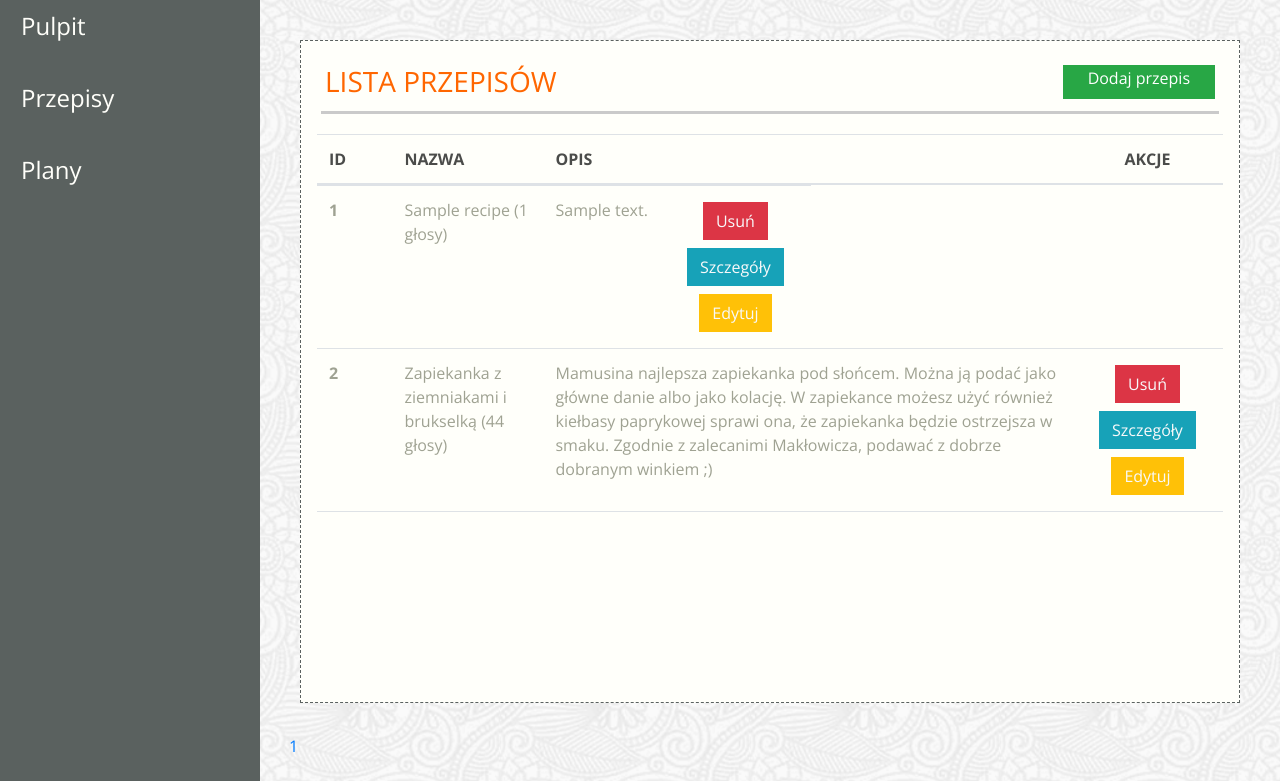
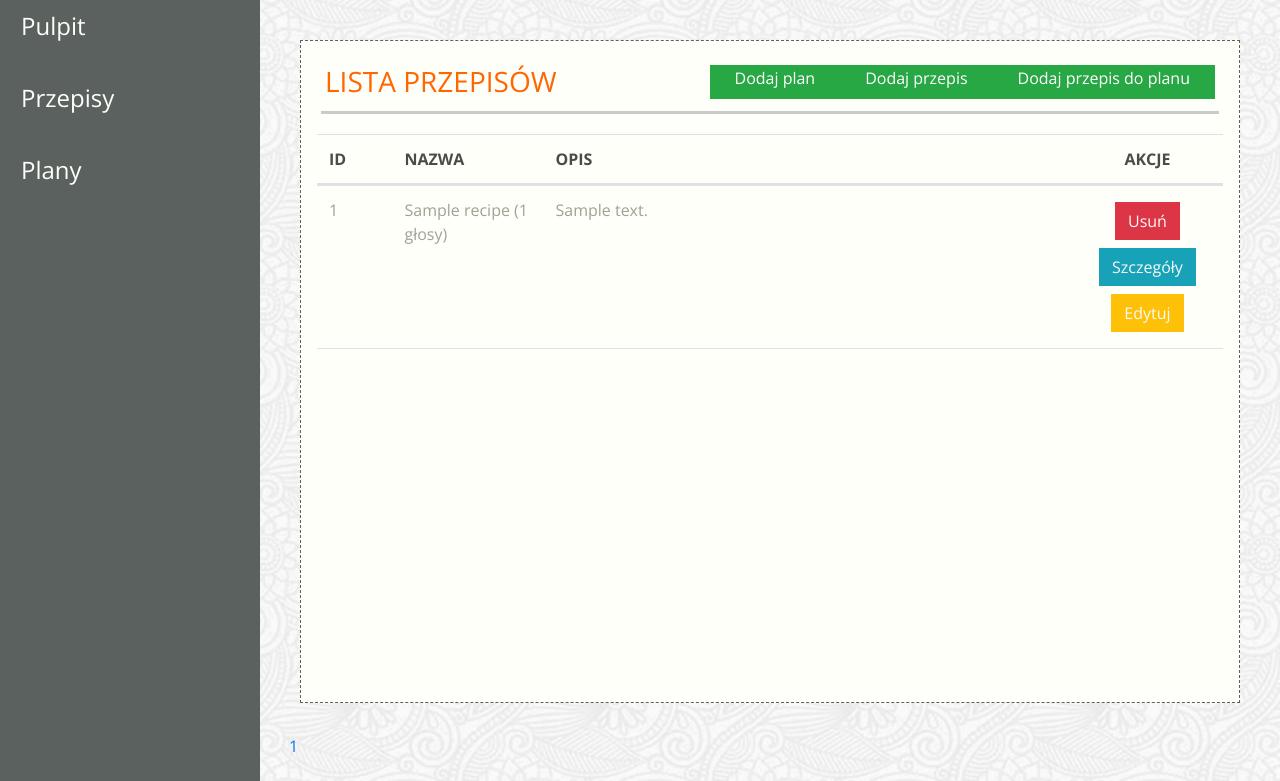
Before and after one commit to buczekamil/Projekt_SCRUM, a Django app: page /recepie/list/ in a window 1280 px wide. Shown: the part 84-865 px from the top of the page. Run offline with Django 3.2, Linux system fonts and the light colour scheme; tables that the repository leaves empty hold one stand-in row (values such as "Sample post"); some libraries are stand-ins or nearby versions; some web fonts are replaced.

Commit message:
kilka zmian

```diff
--- a/jedzonko/templates/app-recipes.html
+++ b/jedzonko/templates/app-recipes.html
@@ -6,11 +6,20 @@
     <div class="row border-bottom border-3 p-1 m-1">
         <div class="col noPadding"><h3 class="color-header text-uppercase">Lista
             Przepisów</h3></div>
-        <div class="col noPadding d-flex justify-content-end mb-2"><a
-                href="/recipe/add/"
+        <div class="col noPadding d-flex justify-content-end mb-2">
+             <a href="/recipe/add/"
+                   class="btn btn-success rounded-0 pt-0 pb-0 pr-4 pl-4">
+                    Dodaj plan</a>
+            <a href="/recipe/add/"
                 class="btn btn-success rounded-0 pt-0 pb-0 pr-4 pl-4">Dodaj
-            przepis</a></div>
+            przepis</a>
+            <a href="/plan/add-recipe/"
+                   class="btn btn-success rounded-0 pt-0 pb-0 pr-4 pl-4">
+                    Dodaj przepis do planu</a>
+
+        </div>
     </div>
+
     <table class="table border-bottom schedules-content">
         <thead>
         <tr class="d-flex text-color-darker">
@@ -23,42 +32,21 @@
         <tbody class="text-color-lighter">
         {%  for recipe in recipies  %}
             <tr class="d-flex">
-                <th scope="row" class="col-1">{{ recipe.id }}</th>
-                <td class="col-2">
-                    {{recipe.name}} ({{recipe.votes}} głosy)
-                </td>
-                <td clas="col-7"> {{ recipe.description }}
-                </td>
-                <td class="col-2 d-flex align-items-center justify-content-center flex-wrap">
+                        <td class="col-1">{{ recipe.id }}</td>
+                        <td class="col-2">{{recipe.name}} ({{recipe.votes}} głosy)</td>
+                        <td class="col-7">
+                            {{ recipe.description }}
+                        </td>
+
+                <td  class="col-2 d-flex align-items-center justify-content-center flex-wrap">
                     <a href="#"
                        class="btn btn-danger rounded-0 text-light m-1">Usuń</a>
-                    <a a type="button" href="recepie/{{recipe.id}}/" class="btn btn-info rounded-0 text-light m-1">Szczegóły</a>
+                    <a a type="button" href="/recepie/{{recipe.id}}/" class="btn btn-info rounded-0 text-light m-1">Szczegóły</a>
                     <a href="/app-edit-recipe.html"
                        class="btn btn-warning rounded-0 text-light m-1">Edytuj</a>
                 </td>
             </tr>
         {% endfor %}
-
-        <tr class="d-flex">
-            <th scope="row" class="col-1">2</th>
-            <td class="col-2">
-                Zapiekanka z ziemniakami i brukselką (44 głosy)
-            </td>
-            <td clas="col-7">Mamusina najlepsza zapiekanka pod słońcem. Można ją
-                podać jako główne danie albo jako kolację. W zapiekance możesz
-                użyć również kiełbasy paprykowej sprawi ona, że zapiekanka
-                będzie ostrzejsza w smaku. Zgodnie z zalecanimi Makłowicza,
-                podawać z dobrze dobranym winkiem ;)
-            </td>
-            <td class="col-2 d-flex align-items-center justify-content-center flex-wrap">
-                <a href="#"
-                   class="btn btn-danger rounded-0 text-light m-1">Usuń</a>
-                <a a type="button" href="recepie/{{recipies.id}}/"
-                   class="btn btn-info rounded-0 text-light m-1">Szczegóły</a>
-                <a href="/app-edit-recipe.html"
-                   class="btn btn-warning rounded-0 text-light m-1">Edytuj</a>
-            </td>
-        </tr>
         </tbody>
     </table>
 </div>
--- a/jedzonko/templates/dashboard.html
+++ b/jedzonko/templates/dashboard.html
@@ -16,7 +16,7 @@
                             </a>
                         </div>
                         <div class="menu-item border-dashed">
-                            <a href="plan/add-recipe/">
+                            <a href="/plan/add-recipe/">
                                 <i class="far fa-plus-square icon-plus-square"></i>
                                 <span class="title">dodaj przepis do planu</span>
                             </a>
```
Also changed, not shown: jedzonko/templates/app-recipe-details.html (+6 -2 lines), jedzonko/templates/app-schedules.html (+11 -1 lines), jedzonko/migrations/0006_auto_20200331_1738.py (deleted), jedzonko/migrations/0007_auto_20200401_1553.py (deleted).
